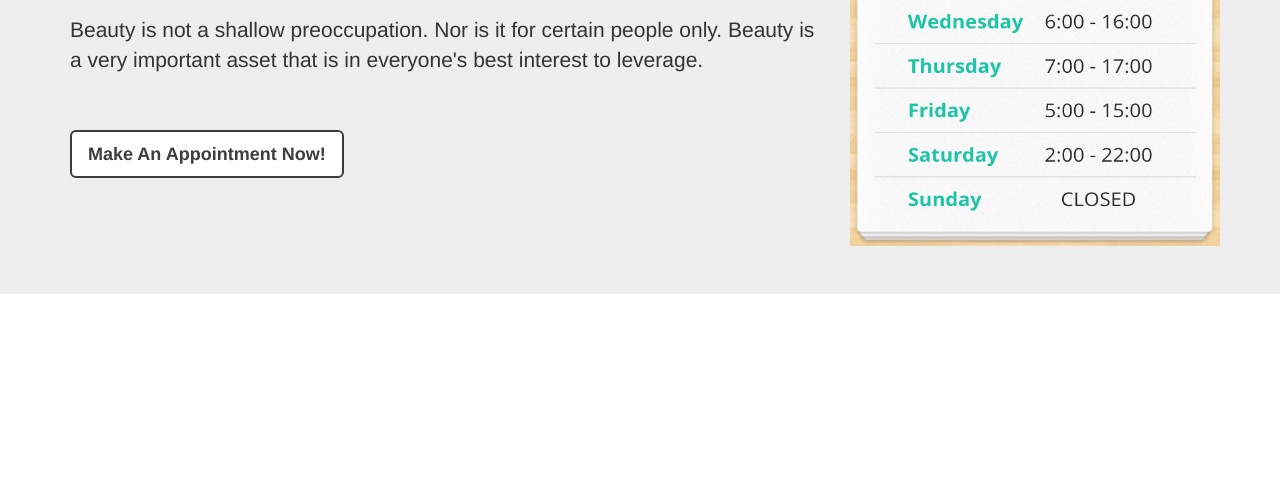
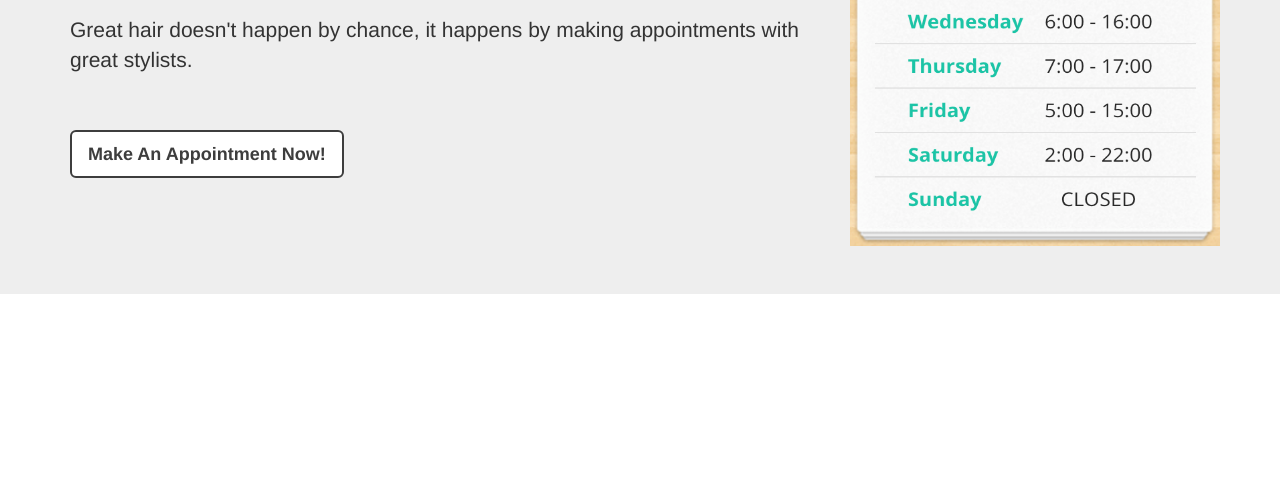
Before and after one commit to CleverProgrammer/champs_haircuts, a plain HTML site: page index.html in a window 1280 px wide. Shown: the part 322-800 px from the top of the page. Drawn offline with Linux system fonts and the light colour scheme.

Commit message:
Change quotes on jumbotron div.

```diff
--- a/index.html
+++ b/index.html
@@ -37,7 +37,7 @@
              <div class="col-xs-12 col-sm-8">
                  <h1>Welcome to<br> <span>Champ's Haircuts.</span></h1>
                  <br>
-                 <p>Beauty is not a shallow preoccupation. Nor is it for certain people only. Beauty is a very important asset that is in everyone&#39;s best interest to leverage.</p>
+                 <p>Great hair doesn't happen by chance, it happens by making appointments with great stylists.</p>
                  <br>
                  <br>
                  <button id="callToActionBtn" class="btn btn-lg">Make An Appointment Now!</button>
```
